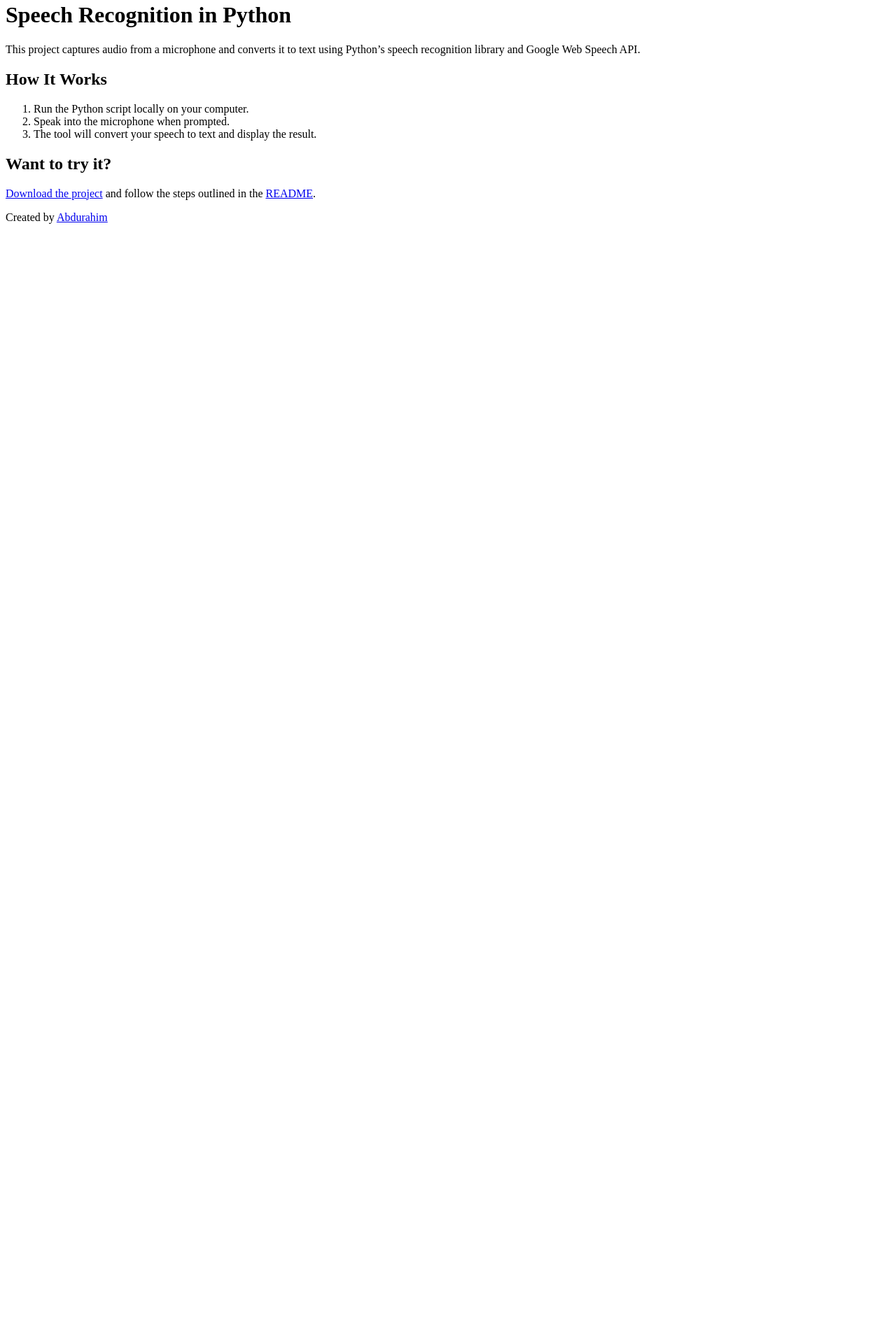
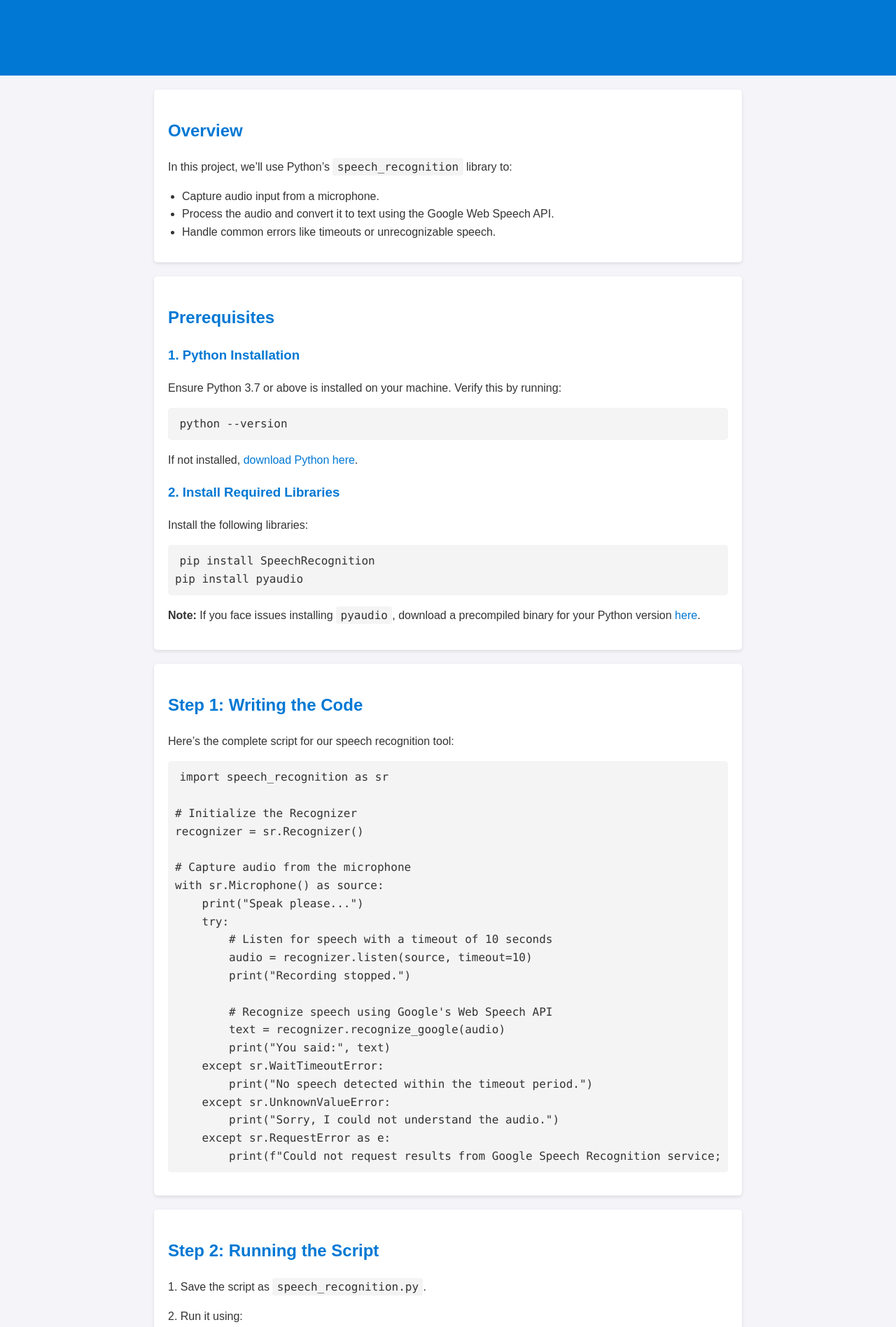
Before and after one commit to abdurahim50/speech-recognition-python, a plain HTML site: page index.html in a window 1280 px wide. Shown: the part 18-1915 px from the top of the page at 70% size. Before the commit the page ends 800 px from the top, so only its background shows below. Drawn offline with Linux system fonts and the light colour scheme.

Commit message:
index.html modified

```diff
--- a/index.html
+++ b/index.html
@@ -3,26 +3,157 @@
 <head>
     <meta charset="UTF-8">
     <meta name="viewport" content="width=device-width, initial-scale=1.0">
-    <title>Speech Recognition Tool</title>
-    <link rel="stylesheet" href="styles.css">
-
+    <title>Build a Speech Recognition Tool</title>
+    <style>
+        body {
+            font-family: Arial, sans-serif;
+            margin: 0;
+            padding: 0;
+            background-color: #f4f4f9;
+            color: #333;
+            line-height: 1.6;
+        }
+        header {
+            background: #0078D4;
+            color: white;
+            padding: 1em 0;
+            text-align: center;
+        }
+        section {
+            max-width: 800px;
+            margin: 20px auto;
+            padding: 20px;
+            background: white;
+            border-radius: 5px;
+            box-shadow: 0 2px 5px rgba(0, 0, 0, 0.1);
+        }
+        h1, h2, h3 {
+            color: #0078D4;
+        }
+        code {
+            background: #f4f4f4;
+            padding: 0.2em 0.4em;
+            border-radius: 3px;
+            font-family: Consolas, monospace;
+        }
+        pre {
+            background: #f4f4f4;
+            padding: 10px;
+            border-radius: 5px;
+            overflow-x: auto;
+        }
+        ul {
+            margin: 10px 0;
+            padding: 0 20px;
+        }
+        a {
+            color: #0078D4;
+            text-decoration: none;
+        }
+        a:hover {
+            text-decoration: underline;
+        }
+    </style>
 </head>
 <body>
-    <h1>Speech Recognition in Python</h1>
-    <p>This project captures audio from a microphone and converts it to text using Python’s speech recognition library and Google Web Speech API.</p>
+    <header>
+        <h1>Building a Simple Speech Recognition Tool in Python</h1>
+    </header>
+    <section>
+        <h2>Overview</h2>
+        <p>In this project, we’ll use Python’s <code>speech_recognition</code> library to:</p>
+        <ul>
+            <li>Capture audio input from a microphone.</li>
+            <li>Process the audio and convert it to text using the Google Web Speech API.</li>
+            <li>Handle common errors like timeouts or unrecognizable speech.</li>
+        </ul>
+    </section>
+    <section>
+        <h2>Prerequisites</h2>
+        <h3>1. Python Installation</h3>
+        <p>Ensure Python 3.7 or above is installed on your machine. Verify this by running:</p>
+        <pre><code>python --version</code></pre>
+        <p>If not installed, <a href="https://www.python.org/downloads/">download Python here</a>.</p>
 
-    <h2>How It Works</h2>
-    <ol>
-        <li>Run the Python script locally on your computer.</li>
-        <li>Speak into the microphone when prompted.</li>
-        <li>The tool will convert your speech to text and display the result.</li>
-    </ol>
+        <h3>2. Install Required Libraries</h3>
+        <p>Install the following libraries:</p>
+        <pre><code>pip install SpeechRecognition
+pip install pyaudio</code></pre>
+        <p><strong>Note:</strong> If you face issues installing <code>pyaudio</code>, download a precompiled binary for your Python version <a href="https://www.lfd.uci.edu/~gohlke/pythonlibs/#pyaudio">here</a>.</p>
+    </section>
+    <section>
+        <h2>Step 1: Writing the Code</h2>
+        <p>Here’s the complete script for our speech recognition tool:</p>
+        <pre><code>import speech_recognition as sr
 
-    <h2>Want to try it?</h2>
-    <p><a href="https://github.com/abdurahim50/speech-recognition-python">Download the project</a> and follow the steps outlined in the <a href="README.md">README</a>.</p>
+# Initialize the Recognizer
+recognizer = sr.Recognizer()
 
+# Capture audio from the microphone
+with sr.Microphone() as source:
+    print("Speak please...")
+    try:
+        # Listen for speech with a timeout of 10 seconds
+        audio = recognizer.listen(source, timeout=10)
+        print("Recording stopped.")
+
+        # Recognize speech using Google's Web Speech API
+        text = recognizer.recognize_google(audio)
+        print("You said:", text)
+    except sr.WaitTimeoutError:
+        print("No speech detected within the timeout period.")
+    except sr.UnknownValueError:
+        print("Sorry, I could not understand the audio.")
+    except sr.RequestError as e:
+        print(f"Could not request results from Google Speech Recognition service; {e}")</code></pre>
+    </section>
+    <section>
+        <h2>Step 2: Running the Script</h2>
+        <p>1. Save the script as <code>speech_recognition.py</code>.</p>
+        <p>2. Run it using:</p>
+        <pre><code>python speech_recognition.py</code></pre>
+    </section>
+    <section>
+        <h2>Expected Output</h2>
+        <p>When you speak, the script transcribes your speech. For example:</p>
+        <pre><code>Speak please...
+Recording stopped.
+You said: Hello world, this is a test!</code></pre>
+        <p>If no speech is detected:</p>
+        <pre><code>No speech detected within the timeout period.</code></pre>
+    </section>
+    <section>
+        <h2>Step 3: Troubleshooting Common Issues</h2>
+        <h3>1. Microphone Not Detected</h3>
+        <p>Ensure your microphone is connected and enabled. Check system settings for the default input device.</p>
+
+        <h3>2. Installation Errors</h3>
+        <p>For <code>pyaudio</code> installation issues:</p>
+        <p><strong>On Debian-based systems:</strong></p>
+        <pre><code>sudo apt-get install portaudio19-dev
+pip install pyaudio</code></pre>
+        <p><strong>On macOS:</strong></p>
+        <pre><code>brew install portaudio
+pip install pyaudio</code></pre>
+
+        <h3>3. Speech Not Recognized</h3>
+        <p>Reduce background noise and speak clearly into the microphone.</p>
+    </section>
+    <section>
+        <h2>Step 4: Enhancing the Project</h2>
+        <p>Expand your tool by:</p>
+        <ul>
+            <li><strong>Adding a GUI:</strong> Use libraries like Tkinter or PyQt for a graphical interface.</li>
+            <li><strong>Integrating with APIs:</strong> Utilize the recognized text for chatbots, search engines, or home automation systems.</li>
+            <li><strong>Supporting Multiple Languages:</strong> Specify a language code in <code>recognize_google</code> (e.g., <code>language='es-ES'</code> for Spanish).</li>
+        </ul>
+    </section>
+    <section>
+        <h2>Conclusion</h2>
+        <p>Congratulations! You’ve built a simple yet powerful speech recognition tool using Python. Whether you're a beginner or an experienced developer, this project lays a solid foundation for voice-enabled applications.</p>
+    </section>
     <footer>
-        <p>Created by <a href="https://github.com/Abdurahim50">Abdurahim</a></p>
+        <p>Resources: <a href="https://pypi.org/project/SpeechRecognition/">SpeechRecognition Documentation</a> | <a href="https://cloud.google.com/speech-to-text/docs/">Google Web Speech API</a></p>
     </footer>
 </body>
 </html>
```
